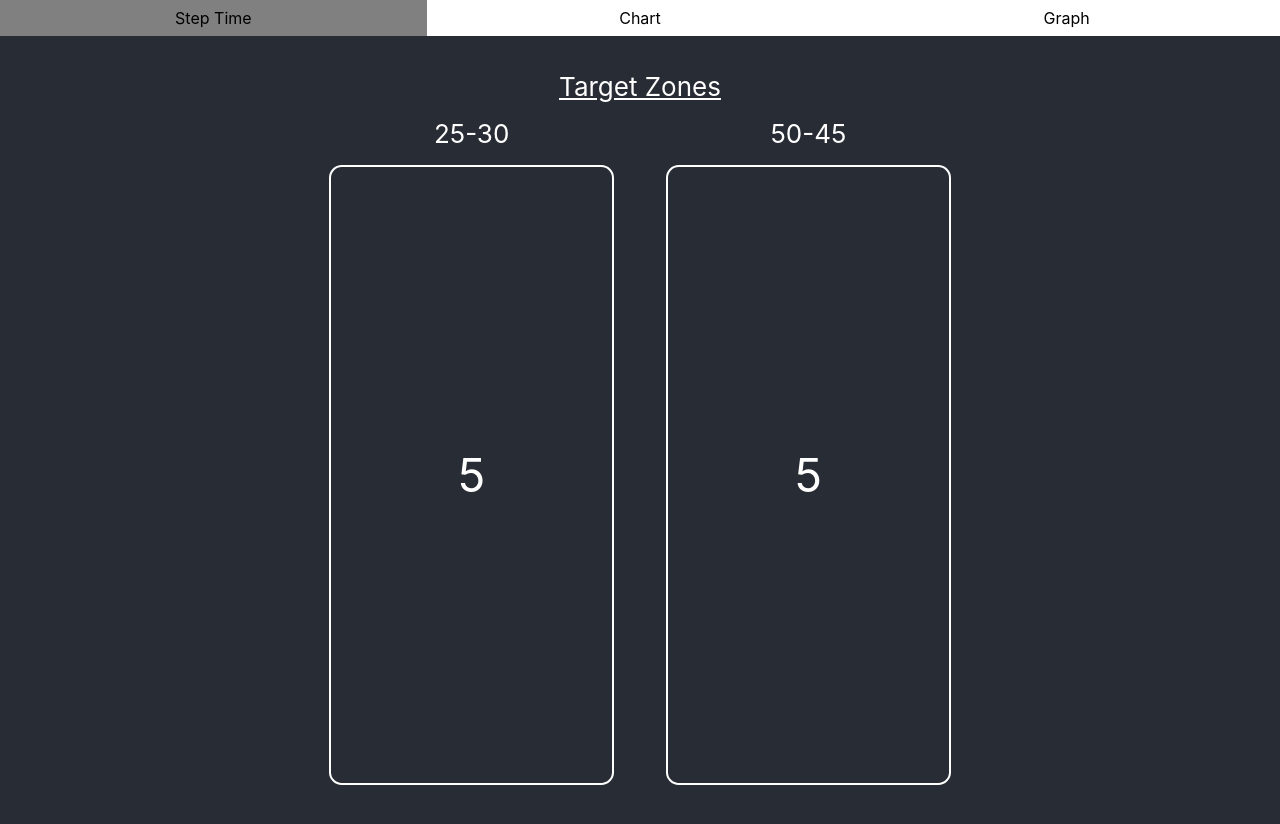
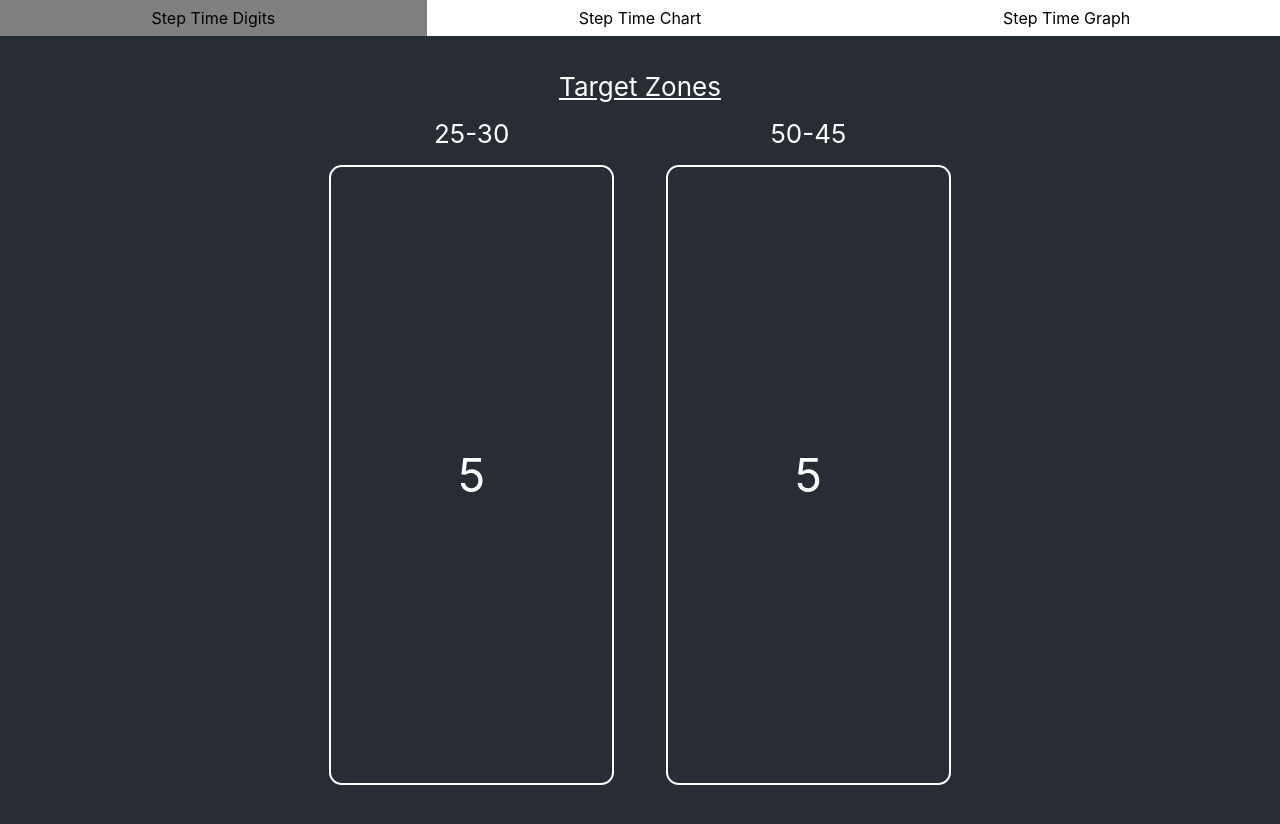
Before and after one commit to oss-slu/Step_Time_Biofeedback, a React (Create React App) app in the folder frontend/: page / in a window 1280 px wide. Shown: the top 824 px of the page. Built offline with nearby package versions, Linux system fonts and the light colour scheme.

Commit message:
Add Testing for Component Rendering
Implemented tests to ensure the Navbar and StepTimeDigits are rendered and that the Navbar switches work properly. Added testing folder to store all tests.

```diff
--- a/frontend/src/App.js
+++ b/frontend/src/App.js
@@ -1,19 +1,19 @@
 import './App.css';
-import React, { useState } from 'react';
+import { useState } from 'react';
 import Navigation from './Navigation';
-import StepTime from './StepTime';
-import Chart from './Chart';
-import Graph from './Graph';
+import StepTimeDigits from './StepTimeDigits';
+import StepTimeChart from './StepTimeChart';
+import StepTimeGraph from './StepTimeGraph';
 import useStepTime from './useStepTime';
 
 function App() {
-  const [currentView, setCurrentView] = useState('step_time');
+  const [currentView, setCurrentView] = useState('StepTimeDigits');
   const stepTime = useStepTime();
 
   const views = {
-    step_time: <StepTime stepTime={stepTime} />,
-    chart: <Chart stepTime={stepTime} />,
-    graph: <Graph stepTime={stepTime} />,
+    StepTimeDigits: <StepTimeDigits stepTime={stepTime} />,
+    StepTimeChart: <StepTimeChart stepTime={stepTime} />,
+    StepTimeGraph: <StepTimeGraph stepTime={stepTime} />,
   };
 
   return (
--- a/frontend/src/Chart.js
+++ /dev/null
@@ -1,11 +0,0 @@
-import React from 'react';
-
-function Chart({ stepTime }) {
-  return (
-    <div>
-      <h2>Chart View</h2>
-    </div>
-  );
-}
-
-export default Chart;
--- a/frontend/src/Graph.js
+++ /dev/null
@@ -1,11 +0,0 @@
-import React from 'react';
-
-function Graph({ StepTime }) {
-  return (
-    <div>
-      <h2>Graph View</h2>
-    </div>
-  );
-}
-
-export default Graph;
--- a/frontend/src/Naviation.css
+++ b/frontend/src/Naviation.css
@@ -1,8 +1,8 @@
-.Navigation nav {
+.Navigation {
     background-color: white;
 }
 
-.Navigation nav ul{
+.Navigation ul{
     list-style-type: none;
     margin: 0;
     padding: 0;
@@ -10,7 +10,7 @@
     justify-content: space-evenly;
 }
 
-.Navigation nav li {
+.Navigation li {
     flex: 1;
     display: inline-block;
     color: black;
@@ -19,6 +19,6 @@
     text-align: center;
 }
 
-.Navigation nav li:hover {
+.Navigation li:hover {
     background-color: grey;
 }
--- a/frontend/src/Navigation.js
+++ b/frontend/src/Navigation.js
@@ -1,17 +1,14 @@
-import React from 'react';
 import './Naviation.css';
 
 function Naviation({ setCurrentView }) {
     return (
-        <div className="Navigation">
-            <nav>
-                <ul>
-                    <li onClick={() => setCurrentView('step_time')}>Step Time</li>
-                    <li onClick={() => setCurrentView('chart')}>Chart</li>
-                    <li onClick={() => setCurrentView('graph')}>Graph</li>
-                </ul>
-            </nav>
-        </div>
+        <nav role="navigation" className="Navigation">
+            <ul>
+                <li data-testid='step-time-digits-nav' onClick={() => setCurrentView('StepTimeDigits')}>Step Time Digits</li>
+                <li data-testid='step-time-chart-nav' onClick={() => setCurrentView('StepTimeChart')}>Step Time Chart</li>
+                <li data-testid='step-time-graph-nav' onClick={() => setCurrentView('StepTimeGraph')}>Step Time Graph</li>
+            </ul>
+        </nav>
     );
 }
 
--- /dev/null
+++ b/frontend/src/StepTimeChart.js
@@ -0,0 +1,9 @@
+function StepTimeChart({ stepTime }) {
+  return (
+    <div data-testid='step-time-chart-view'>
+      <h2>Chart View</h2>
+    </div>
+  );
+}
+
+export default StepTimeChart;
--- a/frontend/src/StepTime.css
+++ b/frontend/src/StepTimeDigits.css
@@ -1,11 +1,11 @@
-.StepTime p {
+.StepTimeDigits p {
     padding: 0;
     margin: 0;
     text-decoration: underline;
 }
 
 
-.StepTime ul {
+.StepTimeDigits ul {
     list-style-type: none;
     margin: 2vh 0;
     padding: 0;
@@ -13,7 +13,7 @@
     justify-content: space-evenly
 }
 
-.StepTime li {
+.StepTimeDigits li {
     flex: 1;
     display: inline;
     text-align: center;
--- a/frontend/src/StepTime.js
+++ b/frontend/src/StepTimeDigits.js
@@ -1,9 +1,8 @@
-import React from 'react';
-import "./StepTime.css";
+import "./StepTimeDigits.css";
 
-function StepTime({ stepTime }) {
+function StepTimeDigits({ stepTime }) {
   return (
-    <div className="StepTime">
+    <div data-testid='step-time-digits-view' className="StepTimeDigits">
       <div className="TargetZones">
         <p>Target Zones</p>
         <ul>
@@ -21,4 +20,4 @@ function StepTime({ stepTime }) {
   );
 }
 
-export default StepTime;
+export default StepTimeDigits;
--- /dev/null
+++ b/frontend/src/StepTimeGraph.js
@@ -0,0 +1,9 @@
+function StepTimeGraph({ StepTime }) {
+  return (
+    <div data-testid='step-time-graph-view'>
+      <h2>Graph View</h2>
+    </div>
+  );
+}
+
+export default StepTimeGraph;
```
Also changed, not shown: 2 other files (tests, documents, lock files or other folders).
